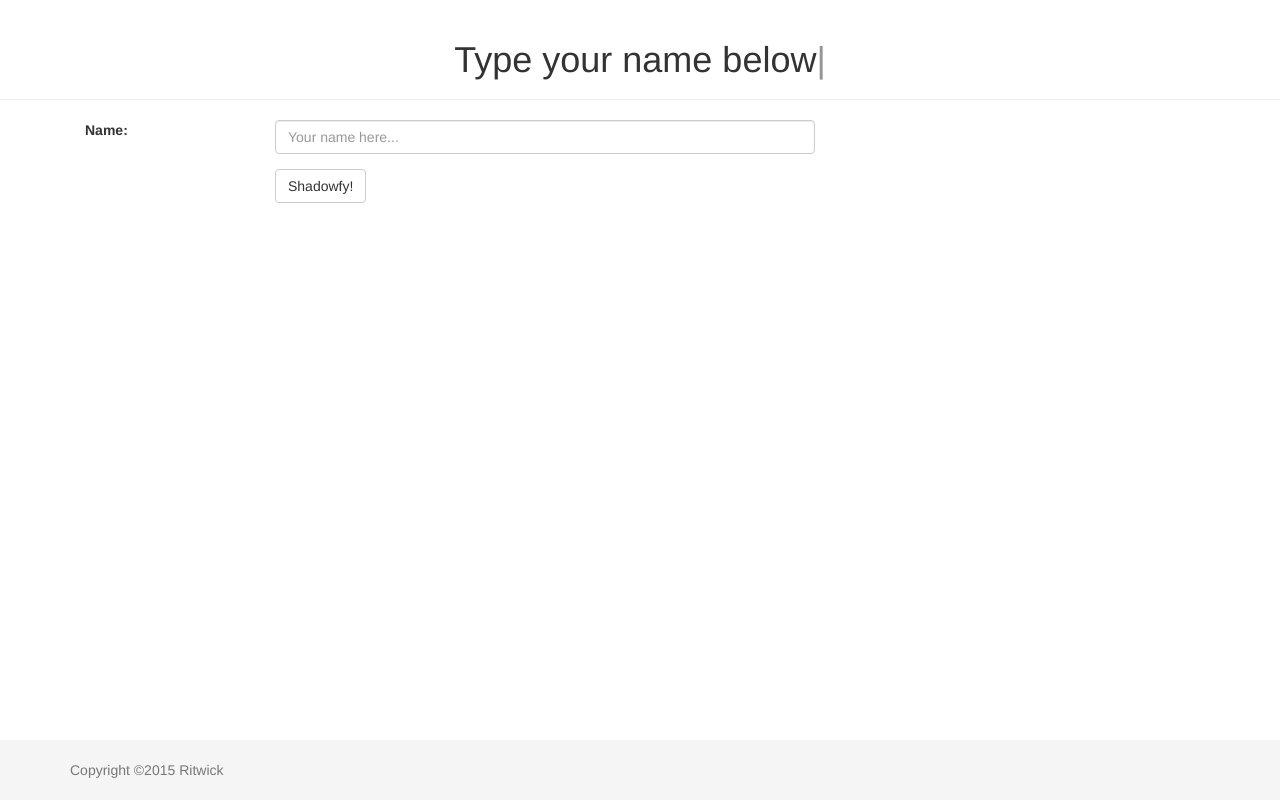
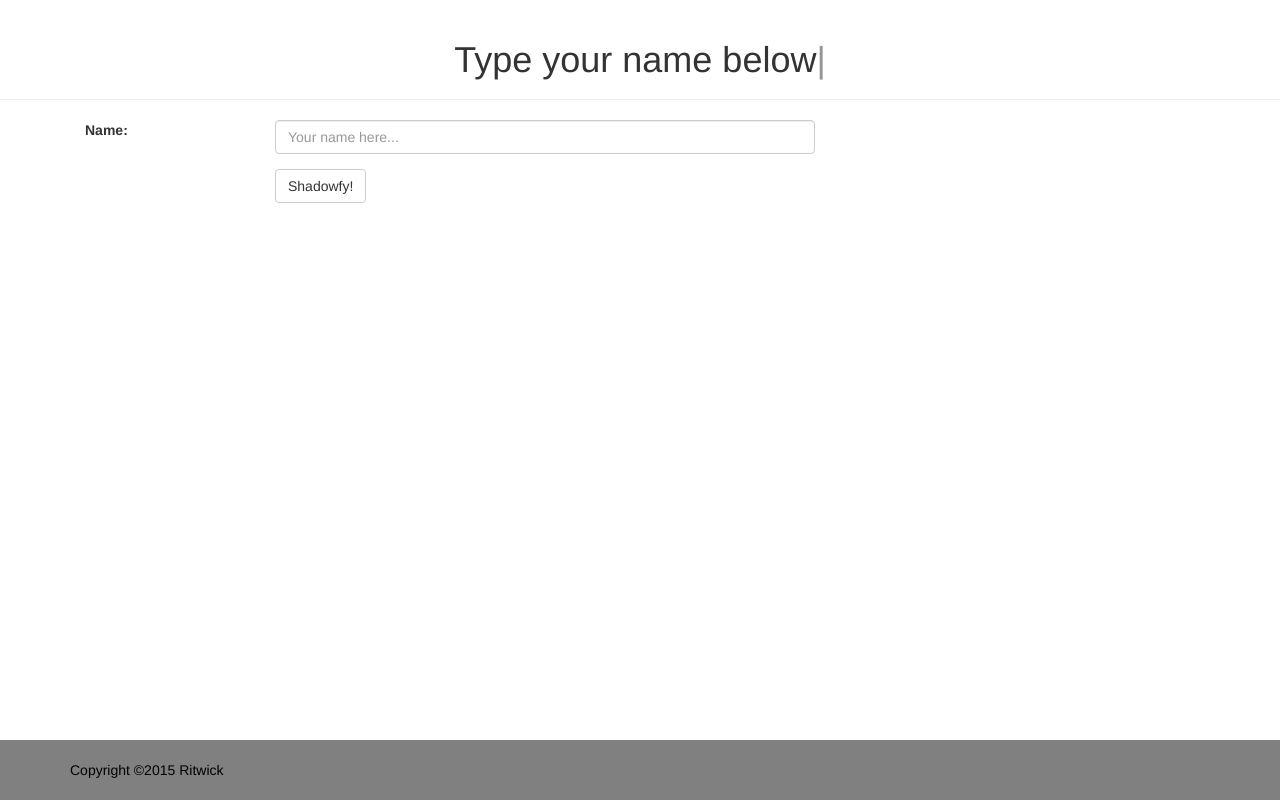
Before and after one commit to archetype2142/shadowfy, a plain HTML site: page index.html in a window 1280 px wide. Drawn offline with nearby package versions, Linux system fonts and the light colour scheme.

Commit message:
version 1.0.2

```diff
--- a/css/styles.css
+++ b/css/styles.css
@@ -46,13 +46,13 @@ body {
   background-color:#414141;
 }
 
-#footer a {
-  color:#efefef;
+#footer {
+  color: black;
 }
 
 #footer {
   height: 60px;
-  background-color: #f5f5f5;
+  background-color: grey;
   margin-top:50px;
   padding-top:20px;
   padding-bottom:20px;
@@ -60,3 +60,12 @@ body {
   bottom: 0;
   width: 100%;
 }
+
+#a_tag{
+	text-decoration: none;
+	color: black;
+}
+
+#a_tag:hover{
+	color: green;
+}
--- a/index.html
+++ b/index.html
@@ -38,7 +38,7 @@
 </div>
 <div id="footer">
   <div class="container">
-    <p class="text-muted">Copyright ©2015 Ritwick</p>
+    <p>Copyright ©2015 <a id="a_tag" href="https://www.facebook.com/malhotraritwick2011">Ritwick</a></p>
   </div>
 </div>
 
```
